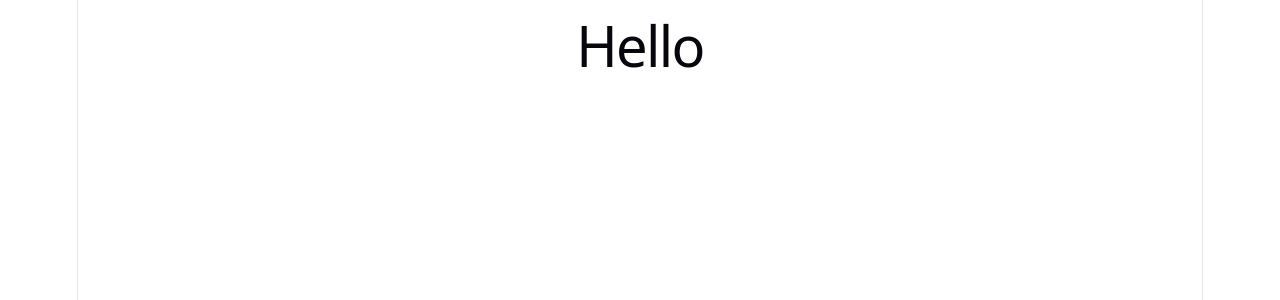
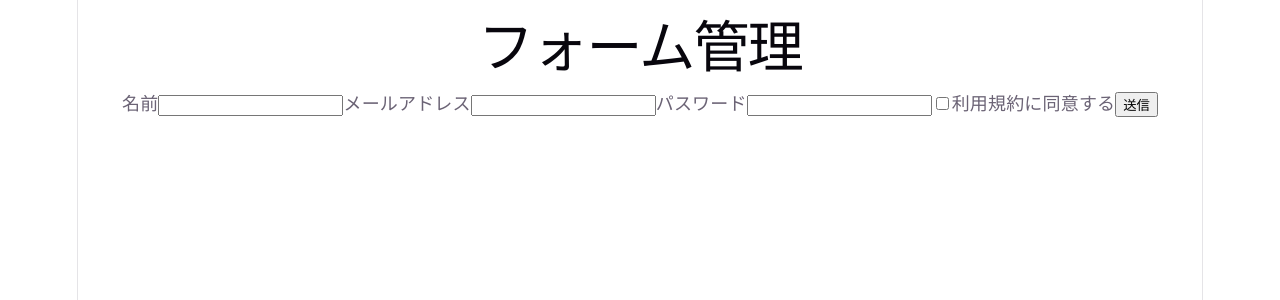
Before and after one commit to y-nomu3/training8-3, a React (Vite) app in the folder form0526/: page / in a window 1280 px wide. Shown: the top 300 px of the page. Built offline with nearby package versions, Linux system fonts and the light colour scheme.

Commit message:
テキストボックス、チェックボックス、送信ボタン配置

```diff
--- a/form0526/src/App.jsx
+++ b/form0526/src/App.jsx
@@ -1,7 +1,29 @@
 function App() {
   return (
-    <h1>Hello</h1>
-  )
+    <div>
+      <h1>フォーム管理</h1>
+
+      <form>
+        <label>名前</label>
+        <input type="text" />
+
+        <label>メールアドレス</label>
+        <input type="email" />
+
+        <label>パスワード</label>
+        <input type="password" />
+
+        <label>
+          <input type="checkbox" />
+          利用規約に同意する
+        </label>
+
+        <button type="submit">
+          送信
+        </button>
+      </form>
+    </div>
+  );
 }
 
 export default App
```
